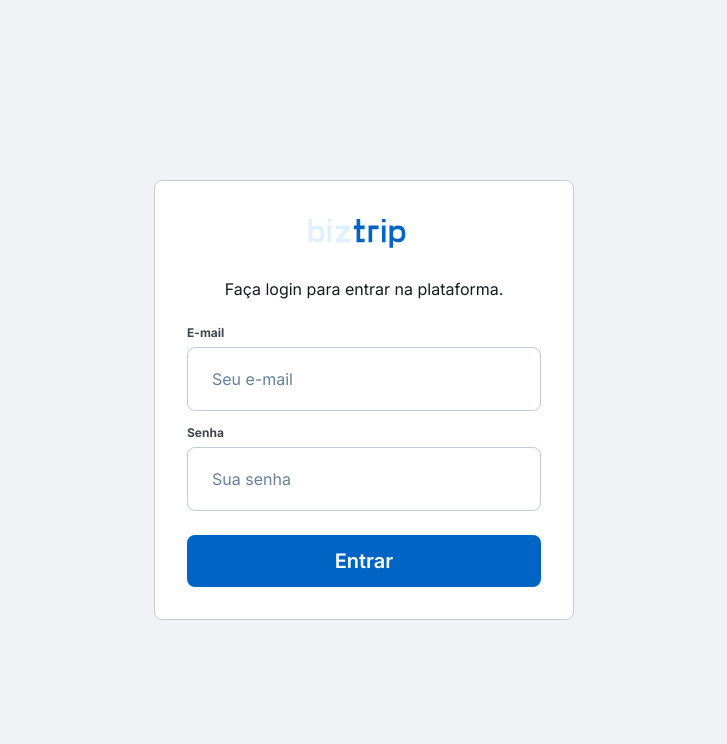
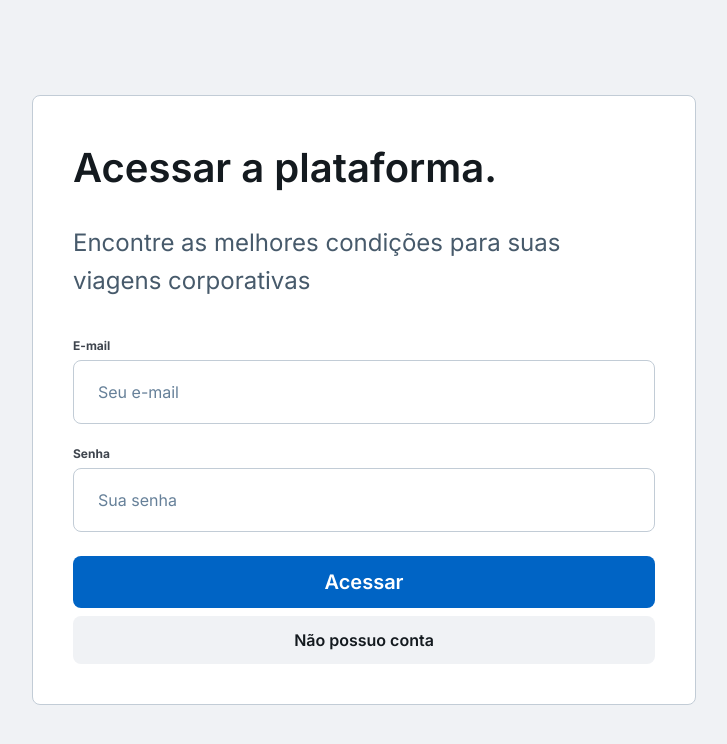
Before and after one commit to adrianmouzinho/biztrip-frontend, a React (Vite) app: page /sign-in in a window 1280 px wide. Shown: the top 744 px of the page, without its empty margins (276-1003 px from the left). Built offline with nearby package versions, Linux system fonts and the light colour scheme.

Commit message:
refactor: change sign in page style

```diff
--- a/src/api/get-credentials.ts
+++ b/src/api/get-credentials.ts
@@ -4,13 +4,11 @@
 // 	pageIndex?: number | null
 // }
 
-export type ServiceType = 'airway' | 'road' | 'hotel' | 'vehicle'
-
 export interface GetCredentialsResponse {
 	data: {
 		credential_uuid: string
 		description: string
-		service_type: ServiceType
+		service_type: 'airway' | 'road' | 'hotel' | 'vehicle'
 		provider: {
 			uuid: string
 			name: string
--- a/src/components/_ui/button/index.tsx
+++ b/src/components/_ui/button/index.tsx
@@ -1,7 +1,9 @@
-import { type ComponentProps, forwardRef } from 'react'
+import { type ComponentProps, type ElementType, forwardRef } from 'react'
 import { Button as CustomButton } from './styles'
 
-interface ButtonProps extends ComponentProps<typeof CustomButton> {}
+interface ButtonProps extends ComponentProps<typeof CustomButton> {
+	as?: ElementType
+}
 
 const Button = forwardRef<HTMLButtonElement, ButtonProps>(
 	({ type, ...props }, ref) => {
--- a/src/components/_ui/label/styles.ts
+++ b/src/components/_ui/label/styles.ts
@@ -5,4 +5,5 @@
 	fontWeight: 'bold',
 	lineHeight: '$shorter',
 	color: '$gray700',
+	textAlign: 'left',
 })
--- a/src/pages/home/components/credential-item/index.tsx
+++ b/src/pages/home/components/credential-item/index.tsx
@@ -13,13 +13,11 @@
 
 import pencilIcon from '@/assets/icons/pencil.svg'
 
-type ServiceType = 'airway' | 'road' | 'hotel' | 'vehicle'
-
 interface CredentialItemProps {
 	credential: {
 		credential_uuid: string
 		description: string
-		service_type: ServiceType
+		service_type: 'airway' | 'road' | 'hotel' | 'vehicle'
 		provider: {
 			uuid: string
 			name: string
--- a/src/pages/sign-in/index.tsx
+++ b/src/pages/sign-in/index.tsx
@@ -12,9 +12,7 @@
 import { Input } from '@/components/_ui/input'
 import { Label } from '@/components/_ui/label'
 import { useAuth } from '@/contexts/auth'
-import { ErrorMessage, Form, InputsContainer } from './styles'
-
-import logoImg from '@/assets/logo.svg'
+import { Container, ErrorMessage, Fieldset, Flex, Form } from './styles'
 
 const signInSchema = yup.object().shape({
 	email: yup
@@ -65,13 +63,14 @@
 	}
 
 	return (
+		<Container>
+			<Flex css={{ flexDirection: 'column', gap: '$6' }}>
+				<h2>Acessar a plataforma.</h2>
+				<p>Encontre as melhores condições para suas viagens corporativas</p>
+			</Flex>
+
 			<Form onSubmit={handleSubmit(handleAuthenticate)}>
-			<img src={logoImg} alt="Logo da biztrip" />
-
-			<h2>Faça login para entrar na plataforma.</h2>
-
-			<InputsContainer>
-				<div>
+				<Fieldset>
 					<Label htmlFor="email">E-mail</Label>
 					<Input
 						type="email"
@@ -89,9 +88,9 @@
 							{errors.email.message}
 						</ErrorMessage>
 					)}
-				</div>
+				</Fieldset>
 
-				<div>
+				<Fieldset>
 					<Label htmlFor="password">Senha</Label>
 					<Input
 						type="password"
@@ -106,8 +105,7 @@
 							{errors.password.message}
 						</ErrorMessage>
 					)}
-				</div>
-			</InputsContainer>
+				</Fieldset>
 
 				{error && (
 					<ErrorMessage>
@@ -116,9 +114,15 @@
 					</ErrorMessage>
 				)}
 
+				<Flex css={{ flexDirection: 'column', gap: '$2' }}>
 					<Button type="submit" size="md" disabled={isSubmitting}>
-				{isSubmitting ? 'Carregando...' : 'Entrar'}
+						{isSubmitting ? 'Carregando...' : 'Acessar'}
 					</Button>
+					<Button as="a" variant="tertiary">
+						Não possuo conta
+					</Button>
+				</Flex>
 			</Form>
+		</Container>
 	)
 }
--- a/src/pages/sign-in/styles.ts
+++ b/src/pages/sign-in/styles.ts
@@ -1,37 +1,43 @@
 import { styled } from '@/styles'
 
-export const Form = styled('form', {
+export const Container = styled('div', {
 	width: '100%',
-	maxWidth: 420,
-	padding: '$8',
-
+	maxWidth: 664,
+	padding: '$10',
 	display: 'flex',
 	flexDirection: 'column',
-	gap: '$6',
-
+	gap: '$10',
 	background: '$white',
 	borderRadius: '$md',
 	border: '1px solid $gray300',
 
-	img: {
-		height: '$10',
+	h2: {
+		fontWeight: '$semiBold',
+		fontSize: '2.5rem',
+		letterSpacing: '1.5%',
 	},
 
-	h2: {
-		textAlign: 'center',
+	p: {
+		fontSize: '$2xl',
+		letterSpacing: '2%',
+		color: '$gray600',
 	},
 })
 
-export const InputsContainer = styled('div', {
+export const Form = styled('form', {
+	width: '100%',
 	display: 'flex',
 	flexDirection: 'column',
-	gap: '$4',
+	gap: '$6',
+})
 
-	'> div': {
-		display: 'flex',
-		flexDirection: 'column',
-		gap: '$2',
-	},
+export const Flex = styled('div', { display: 'flex' })
+
+export const Fieldset = styled('fieldset', {
+	all: 'unset',
+	display: 'flex',
+	flexDirection: 'column',
+	gap: '$2',
 })
 
 export const ErrorMessage = styled('div', {
--- a/src/styles/global.ts
+++ b/src/styles/global.ts
@@ -16,7 +16,7 @@
 		scrollBehavior: 'smooth',
 	},
 
-	'h1, h2, h3, h4, h5, h6': {
+	'h1, h2, h3, h4, h5, h6, p': {
 		fontSize: 'inherit',
 		fontWeight: 'inherit',
 		lineHeight: '$base',
```
Lines whose indentation alone changed are shown as unchanged.
